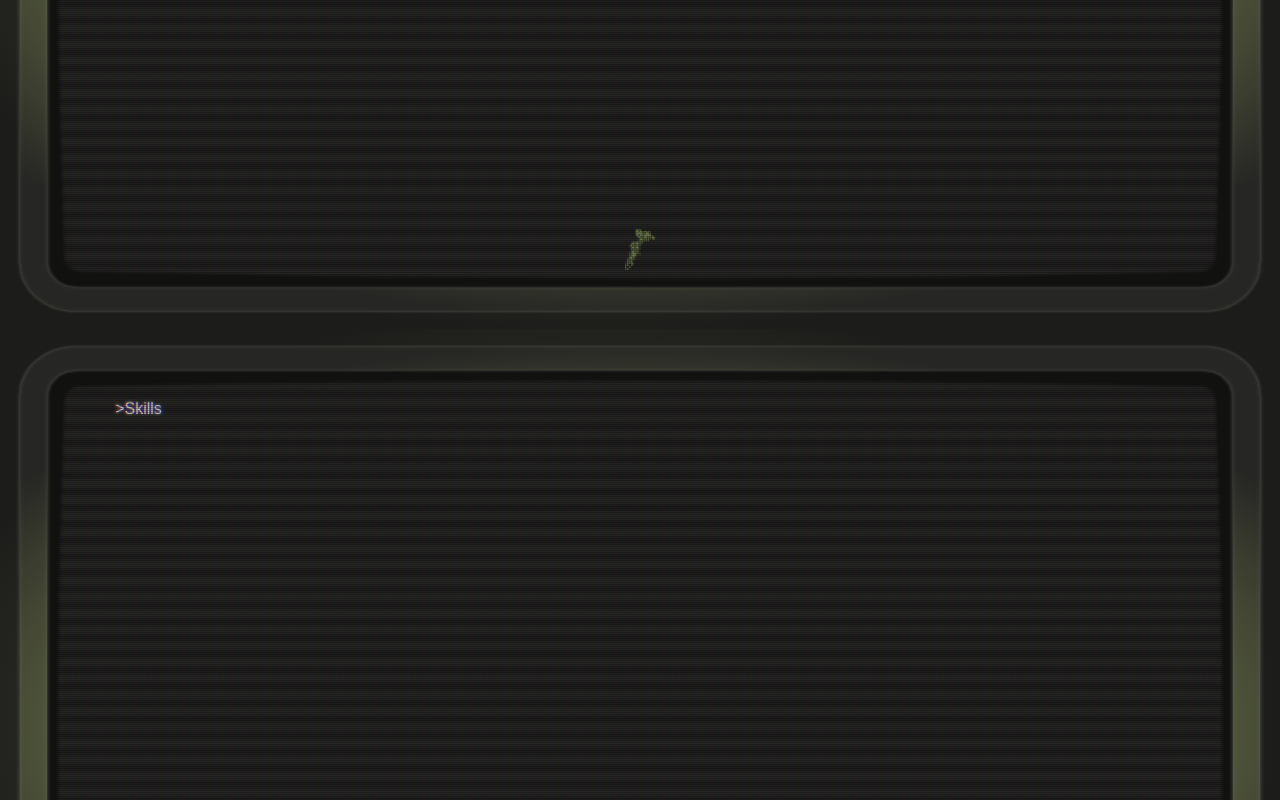
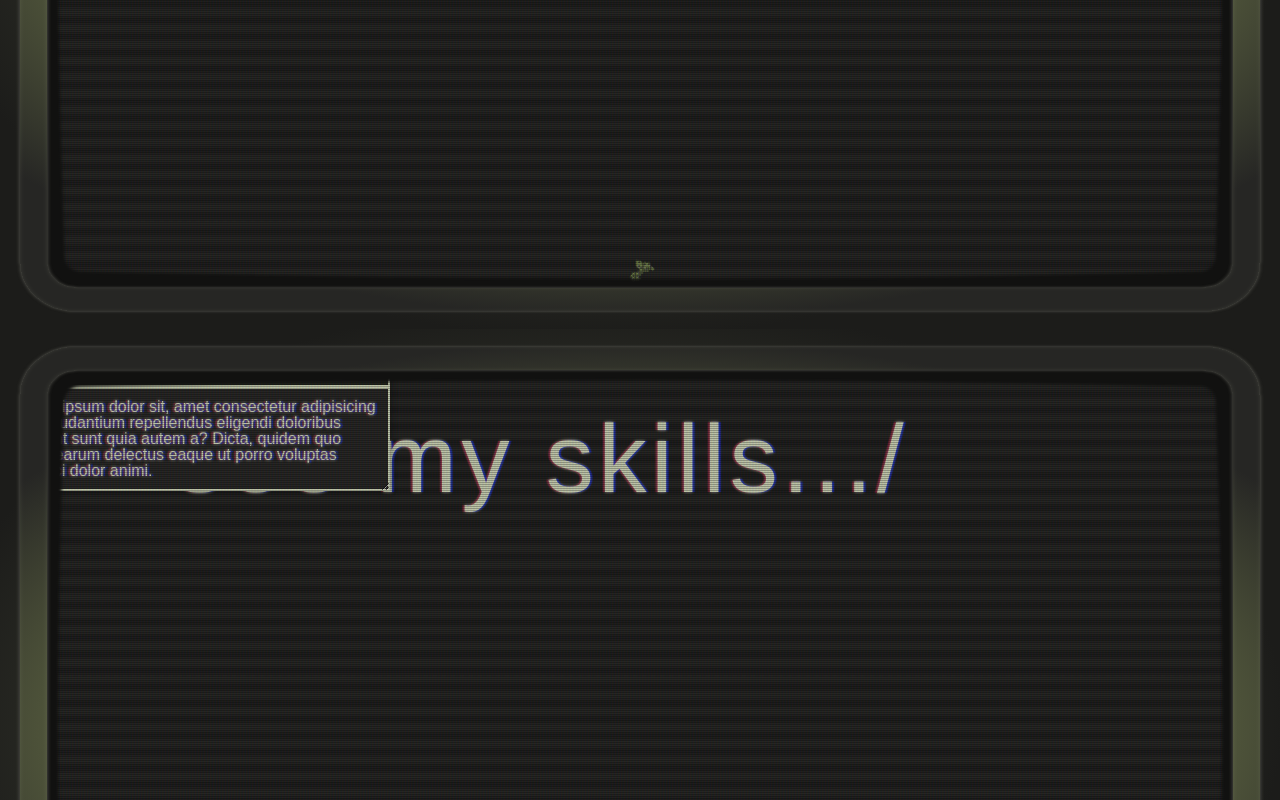
Before and after one commit to korobkad3v/portfolioPage, a React (Vite) app in the folder frontend/: page / in a window 1280 px wide. Shown: the part 1271-2071 px from the top of the page. Built offline with nearby package versions, Linux system fonts and the light colour scheme; a web font is replaced by a local one.

Commit message:
feat: Resizable and draggable window component
[+] Added a new resizable and draggable window component, including its styling and assets.
[/] Updated ScrollSequenceAnimCanvas, Section, Home components, and mixins to integrate with the new window component.

```diff
--- /dev/null
+++ b/frontend/src/components/Window/Window.jsx
@@ -0,0 +1,73 @@
+import React, { useRef, useState, useEffect } from "react";
+import "./Window.scss";
+
+const Window = ({children, containerRef, name="Drag Me"}) => {
+    const windowRef = useRef(null);
+    // Dragging
+    const [position, setPosition] = useState({ x: 0, y: 0 });
+    const [dragging, setDragging] = useState(false);
+    const offset = useRef({ x: 0, y: 0 });
+
+    // Resize
+
+    useEffect(() => {
+        const handleMouseMove = (e) => {
+            if (!dragging) return;
+
+            const containerRect = containerRef.current.getBoundingClientRect();
+            const windowRect = windowRef.current.getBoundingClientRect();
+
+            let newX = e.clientX - offset.current.x;
+            let newY = e.clientY - offset.current.y;
+
+            const maxX = containerRect.width - windowRect.width;
+            const maxY = containerRect.height - windowRect.height;
+
+            newX = Math.max(0, Math.min(newX, maxX));
+            newY = Math.max(0, Math.min(newY, maxY));
+
+            setPosition({ x: newX, y: newY });
+        }
+
+        const handleMouseUp = () => setDragging(false);
+        document.addEventListener("mousemove", handleMouseMove);
+        document.addEventListener("mouseup", handleMouseUp);
+        return () => {
+            document.removeEventListener("mousemove", handleMouseMove);
+            document.removeEventListener("mouseup", handleMouseUp);
+        };
+    }, [dragging]);
+    const handleMouseDown = (e) => {
+        setDragging(true);
+        const rect = windowRef.current.getBoundingClientRect();
+        offset.current = {
+            x: e.clientX - rect.left,
+            y: e.clientY - rect.top,
+        };
+    };
+
+    return (
+
+          <div
+            ref={windowRef}
+            className="window"
+
+            style={{ transform: `translate(${position.x}px, ${position.y}px)` }}
+          >
+            <div className="window__header" onMouseDown={handleMouseDown}>
+                <div className="window__title">{name}</div>
+                <ul className="window__controls">
+                    <li className="window__control window__control--minimize">🗕</li>
+                    <li className="window__control window__control--maximize">🗗</li>
+                    <li className="window__control window__control--close">🗙</li>
+                </ul>
+            </div>
+            <div className="window__content">Lorem ipsum dolor sit, amet consectetur adipisicing elit. Laudantium repellendus eligendi doloribus incidunt sunt quia autem a? Dicta, quidem quo sequi earum delectus eaque ut porro voluptas adipisci dolor animi.</div>
+          </div>
+
+      );
+}
+
+
+
+export default Window;
--- /dev/null
+++ b/frontend/src/components/Window/Window.scss
@@ -0,0 +1,69 @@
+@use '../../styles/abstracts/' as *;
+
+$border-size: 2px;
+
+.window {
+  position: absolute;
+  top: 0;
+  left: 0;
+  width: 200px;
+
+  display: flex;
+  flex-direction: column;
+
+  box-shadow: 0 0 8px rgba(0, 0, 0, 0.2);
+
+  user-select: none;
+
+  min-width: 390px;
+  min-height: 160px;
+
+  resize: both;
+  overflow: auto;
+
+  &__header {
+    height: 44px;
+    padding: 5px 10px;
+    cursor: grab;
+
+    display: flex;
+    align-items: center;
+    justify-content: space-between;
+
+    font-family: "Pixelify Sans", sans-serif;
+    font-weight: 400;
+    font-size: 32px;
+    color: #fff;
+
+    border: $border-size solid $color-primary-100;
+    box-shadow: 0 0 0 calc($border-size * 2) #21251c inset;
+
+    background-color: $color-background;
+  }
+
+  &__controls {
+    display: flex;
+    align-items: center;
+    justify-content: space-between;
+
+    li {
+      cursor: pointer;
+      margin-right: 10px;
+
+    }
+
+    li:last-child {
+      margin-right: 0;
+    }
+  }
+
+  &__content {
+    flex: 1;
+    height: 100%;
+    padding: 10px;
+    border: $border-size solid $color-primary-100;
+    background-color: $color-background;
+    user-select: text;
+  }
+
+}
--- a/frontend/src/components/scrollSequenceAnimCanvas/ScrollSequenceAnimCanvas.jsx
+++ b/frontend/src/components/scrollSequenceAnimCanvas/ScrollSequenceAnimCanvas.jsx
@@ -4,7 +4,7 @@
 import { useEffect, useRef } from "react";
 import "./ScrollSequenceAnimCanvas.scss";
 
-const ScrollSequenceAnimCanvas = ({ scrollBoost=0.25, friction=0.925, canAnimate={current: false}}) => {
+const ScrollSequenceAnimCanvas = ({ scrollBoost=0.1, friction=0.925, canAnimate={current: false}}) => {
     const canvasRef = useRef(null);
     const imagesRef = useRef([]);
     const frameCount = 119;
--- a/frontend/src/layout/section/Section.jsx
+++ b/frontend/src/layout/section/Section.jsx
@@ -7,7 +7,7 @@ const Section = React.forwardRef(({id, children, className}, ref) => {
     return (
         <section id={id} ref={ref} className={`section ${className}`}>
             <FrameWrapper className="section__frame"/>
-            <div className="section-content">
+            <div className="section-content" >
                 <div className="section-content__inner">
                     {children}
                 </div>
--- a/frontend/src/pages/Home.jsx
+++ b/frontend/src/pages/Home.jsx
@@ -5,11 +5,10 @@ import NavMenuItem from '../layout/header/navMenu/navMenuItem/NavMenuItem';
 import Section from '../layout/section/Section';
 import LinkBtn from '../components/linkBtn/LinkBtn';
 import ScrollSequenceAnimCanvas from '../components/scrollSequenceAnimCanvas/ScrollSequenceAnimCanvas';
-import ScrollBox from '../components/scrollBox/ScrollBox';
-import useScrollSnap from '../components/useScrollSnap';
+import Window from '../components/Window/Window';
 
 import './Home.scss';
-import { useRef, useEffect, useState } from "react";
+import { useRef, useEffect } from "react";
 
 const Home = () => {
   const canCanvasAnimate = useRef(false);
@@ -17,6 +16,7 @@ const Home = () => {
   const triggerRef = useRef(null);
   const sections = useRef(null);
   const timeout = useRef(null);
+  const WindowContainerRef = useRef(null);
 
   const scrollTo = (index) => {
     const section = sections.current[index];
@@ -78,10 +78,6 @@ const Home = () => {
     return () => window.removeEventListener("wheel", handleWheel);
   }, []);
 
-
-
-
-
   return (
     <>
       <Section id="hi">
@@ -95,8 +91,8 @@ const Home = () => {
         <div className="intro">
           <div className="intro__content">
             <h1 className="intro__title">
-              &gt;Hello, my na
-              I'm a web developer.
+              &gt;Lorem ipsum dolor,
+              sit.
             </h1>
             <LinkBtn anchorId="links">Contact Me</LinkBtn>
           </div>
@@ -118,10 +114,11 @@ const Home = () => {
         </div>
       </Section>
 
-      <Section id="skills">
-        <div className="skills">
-          <h2 className="skills__title">&gt;Skills</h2>
-
+      <Section id="skills" ref={WindowContainerRef}>
+        <div className="skills" >
+          <h2 className="skills__title">&gt;see my skills.../</h2>
+          <Window containerRef={WindowContainerRef}/>
+          <Window containerRef={WindowContainerRef}/>
         </div>
       </Section>
       <Section id="links">
--- a/frontend/src/pages/Home.scss
+++ b/frontend/src/pages/Home.scss
@@ -56,4 +56,20 @@
     justify-content: center;
     height: auto;
     flex-grow: 1;
+
+    &__title {
+        font-family: "Pixelify Sans", sans-serif;
+        font-weight: 400;
+        font-size: 36px;
+        line-height: 1;
+        text-align: center;
+        letter-spacing: 0.1em;
+        margin-top: 40px;
+    }
 }
+
+.skills {
+    &__title {
+        @include h2;
+    }
+}
--- a/frontend/src/styles/abstracts/_mixins.scss
+++ b/frontend/src/styles/abstracts/_mixins.scss
@@ -101,3 +101,11 @@ animation: flicker $duration linear $iteration;
 {
     text-shadow: 0px 0px 16.6px $color;
 }
+
+@mixin h2 {
+    font-family: "Pixelify Sans", sans-serif;
+    font-size: 96px;
+    letter-spacing: 0.05em;
+    line-height: 1.2;
+    font-weight: 400;
+}
```
Also changed, not shown: frontend/src/assets/WindowHeaderBg.png (added).
